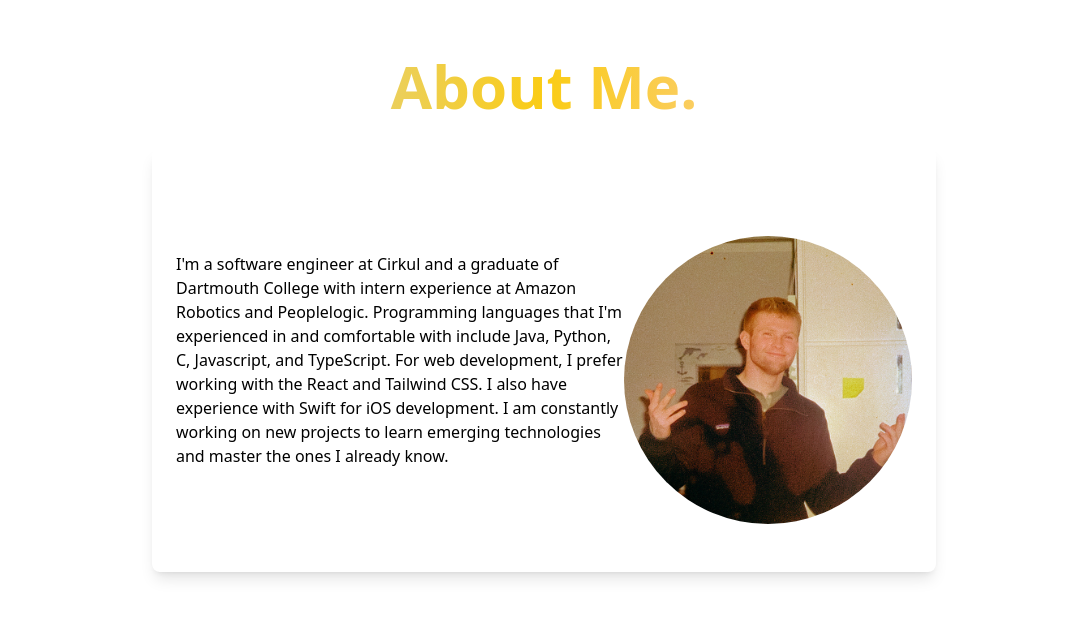
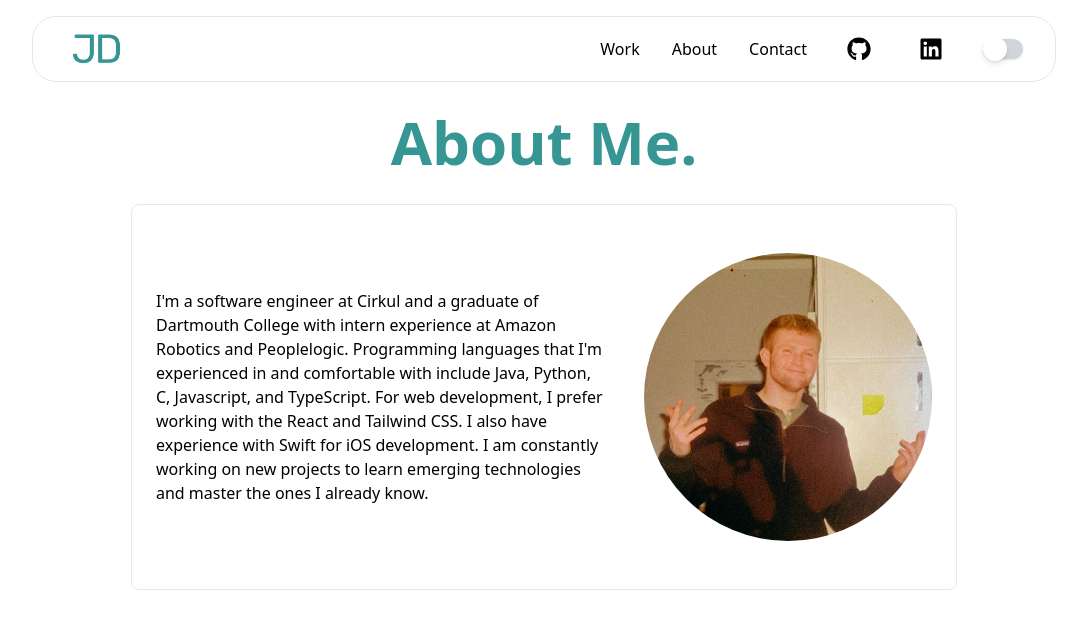
Before and after one commit to jcdesmond23/jackdesmond.dev, a Next.js app: page /about in a window 1280 px wide. Shown: the top 628 px of the page, without its empty margins (96-1183 px from the left). Built offline with nearby package versions, Linux system fonts and the light colour scheme.

Commit message:
Clean up the Work and About pages

```diff
--- a/components/Hero.js
+++ b/components/Hero.js
@@ -4,7 +4,7 @@ export default function Hero() {
     return (
         <div className="flex justify-center py-52 px-10">
             <div className="flex flex-col items-center space-y-2">
-                <h1 className="bg-gradient-to-r from-gray-300 via-yellow-400 to-pink-200 bg-clip-text text-transparent text-5xl md:text-6xl font-extrabold text-center">
+                <h1 className="bg-[#369694] bg-clip-text text-transparent text-5xl md:text-6xl font-extrabold text-center">
                     Hi, I'm Jack.
                 </h1>
                 <p className="bg-black bg-clip-text text-transparent text-2xl md:text-3xl text-center">
@@ -12,12 +12,12 @@ export default function Hero() {
                 </p>
                 <div className="flex flex-col md:flex-row space-y-6 md:space-y-0 md:space-x-6 pt-5">
                     <Link href='work'>
-                        <button className="rounded-full px-6 bg-pink-300 hover:bg-pink-200">
+                        <button className="text-white rounded-full px-6 py-1 bg-[#369694] hover:bg-[#2a7472]">
                             My Work
                         </button>
                     </Link>
                     <Link href='about'>
-                        <button className="rounded-full px-6 bg-gray-200 hover:bg-gray-100">
+                        <button className="rounded-full px-6 py-1 border border-grey hover:bg-gray-100">
                             About Me
                         </button>
                     </Link>
--- a/components/Logo.js
+++ b/components/Logo.js
@@ -5,7 +5,7 @@ export default function Logo(props) {
   return (
     <div {...props}>
       <Link href='/'>
-        <img src='/logo.png' alt='Logo' className='w-8 h-8'></img>
+        <img src='/logo.png' alt='Logo' className='w-16 h-16'></img>
       </Link>
     </div>
   )
--- a/components/MenuLinks.js
+++ b/components/MenuLinks.js
@@ -1,18 +1,10 @@
 import Link from "next/link"
 import MenuItem from "./MenuItem"
 import { FaLinkedin, FaGithub } from "react-icons/fa"
-import { useState, useEffect } from 'react'
+import { useState } from 'react'
 
 export default function MenuLinks({isOpen}) {
    const [isDarkMode, setIsDarkMode] = useState(false);
-
-   useEffect(() => {
-     if (isDarkMode) {
-       document.documentElement.classList.add('dark')
-     } else {
-       document.documentElement.classList.remove('dark')
-     }
-   }, [isDarkMode])
 
    const toggleDarkMode = () => {
      setIsDarkMode(!isDarkMode)
@@ -21,17 +13,17 @@ export default function MenuLinks({isOpen}) {
    return (
         <div className={`flex ${isOpen ? "block" : "hidden"} md:block flex-basis-auto`}>
             <div className="flex flex-col md:flex-row items-center justify-center md:justify-end space-y-8 md:space-y-0 md:space-x-8 pt-4 md:pt-0">
-                <MenuItem to="/work" className="text-black bg-white dark:text-white dark:bg-gray-800">Work</MenuItem>
-                <MenuItem to="/about" className="text-black bg-white dark:text-white dark:bg-gray-800">About</MenuItem>
-                <MenuItem to="/contact" className="text-black bg-white dark:text-white dark:bg-gray-800">Contact</MenuItem>
+                <MenuItem to="/work" className={`${isDarkMode ? "text-white": "text-black"}`}>Work</MenuItem>
+                <MenuItem to="/about" className={`${isDarkMode ? "text-white": "text-black"}`}>About</MenuItem>
+                <MenuItem to="/contact" className={`${isDarkMode ? "text-white": "text-black"}`}>Contact</MenuItem>
                 <Link href='https://github.com/jcdesmond23'>
-                    <button className="bg-white dark:bg-gray-800 rounded-full p-2">
-                        <FaGithub size='1.5em' className="text-black dark:text-white"/>
+                    <button className={`${isDarkMode ? "bg-gray-800": "bg-white"} rounded-full p-2`}>
+                        <FaGithub size='1.5em' className={`${isDarkMode ? "text-white": "text-black"}`}/>
                     </button>
                 </Link>
                 <Link href='https://www.linkedin.com/in/jack-desmond-052301/'>
-                    <button className="bg-white dark:bg-gray-800 rounded-full p-2">
-                        <FaLinkedin size='1.5em' className="text-black dark:text-white"/>
+                    <button className={`${isDarkMode ? "bg-gray-800": "bg-white"} rounded-full p-2`}>
+                        <FaLinkedin size='1.5em' className={`${isDarkMode ? "text-white": "text-black"}`}/>
                     </button>
                 </Link>
                 <button
--- a/components/NavBar.js
+++ b/components/NavBar.js
@@ -11,7 +11,7 @@ export default function NavBar(props) {
 
     return (
         <NavBarContainer {...props}>
-            <Logo className="w-25"/>
+            <Logo/>
             <MenuToggle toggle={toggle} isOpen={isOpen} />
             <MenuLinks isOpen={isOpen} />
         </NavBarContainer>
--- a/components/NavBarContainer.js
+++ b/components/NavBarContainer.js
@@ -1,7 +1,9 @@
 export default function NavBarContainer({ children, ...props }) {
     return (
-        <div className="flex items-center justify-between fixed w-full p-6 py-2 bg-white text-black shadow-sm" {...props}>
-            {children}
+        <div className="flex w-full justify-center fixed top-4">
+            <div className="flex items-center justify-between w-[80%] py px-8 bg-white border border-gray text-black rounded-3xl" {...props}>
+                {children}
+            </div>
         </div>
     )
 }
--- a/pages/about.js
+++ b/pages/about.js
@@ -1,8 +1,9 @@
 import Head from 'next/head'
+import Container from '../components/Container'
 
 export default function About() {
   return (
-    <div className="container mx-auto">
+    <Container>
       <Head>
         <link rel="icon" type="image/png" sizes="32x32" href="/favicon-32x32.png"/>
         <link rel="icon" type="image/png" sizes="16x16" href="/favicon-16x16.png"/>
@@ -10,12 +11,12 @@ export default function About() {
       </Head>
       <div className="flex justify-center py-14 px-4">
         <div className="space-y-8 text-center">
-          <h1 className="bg-gradient-to-r from-gray-300 via-yellow-400 to-pink-200 bg-clip-text text-transparent text-6xl font-extrabold">
+          <h1 className="bg-[#369694] bg-clip-text text-transparent text-6xl font-extrabold">
             About Me.
           </h1>
-          <div className="bg-white mx-8 flex shadow-lg rounded-lg">
+          <div className="bg-white border border-grey mx-8 flex rounded-lg">
             <div className="py-12 px-6">
-              <div className="space-y-10 flex flex-col md:flex-row items-center">
+              <div className="space-x-10 flex flex-col md:flex-row items-center">
                 <div className="max-w-md">
                   <p className="text-black font-normal text-left">
                     I'm a software engineer at Cirkul and a graduate of Dartmouth College with intern experience at Amazon Robotics and Peoplelogic.
@@ -33,6 +34,6 @@ export default function About() {
           </div>
         </div>
       </div>
-    </div>
+    </Container>
   )
 }
--- a/pages/contact.js
+++ b/pages/contact.js
@@ -12,11 +12,11 @@ export default function Contact() {
       </Head>
       <div className="flex justify-center py-52 px-10">
         <div className="flex flex-col items-center space-y-2">
-          <h1 className="bg-gradient-to-r from-gray-300 via-yellow-400 to-pink-200 bg-clip-text text-transparent text-5xl md:text-6xl lg:text-8xl font-extrabold text-center">
+          <h1 className="bg-[#369694] bg-clip-text text-transparent text-5xl md:text-6xl lg:text-8xl font-extrabold text-center">
             Contact Me.
           </h1>
           <div className="flex space-x-4">
-            <div className="flex items-center space-x-2 bg-red-100 text-red-800 px-3 py-1 rounded-full">
+            <div className="flex items-center space-x-2 border border-[#369694] text-black px-3 py-1 rounded-full">
               <FaEnvelope className="w-3 h-3" />
               <span>jackson.c.desmond.24@dartmouth.edu</span>
             </div>
--- a/pages/work.js
+++ b/pages/work.js
@@ -12,7 +12,7 @@ export default function About() {
       </Head>
       <div className="flex justify-center py-14 px-10">
         <div className="flex flex-col items-center space-y-8">
-          <h1 className="bg-gradient-to-r from-gray-300 via-yellow-400 to-pink-200 bg-clip-text text-transparent text-6xl font-extrabold text-center">
+          <h1 className="bg-[#369694] bg-clip-text text-transparent text-6xl font-extrabold text-center">
             My Work.
           </h1>
           <div className="grid grid-cols-1 md:grid-cols-2 gap-10">
```
Also changed, not shown: components/project.js (+7 -7 lines).
